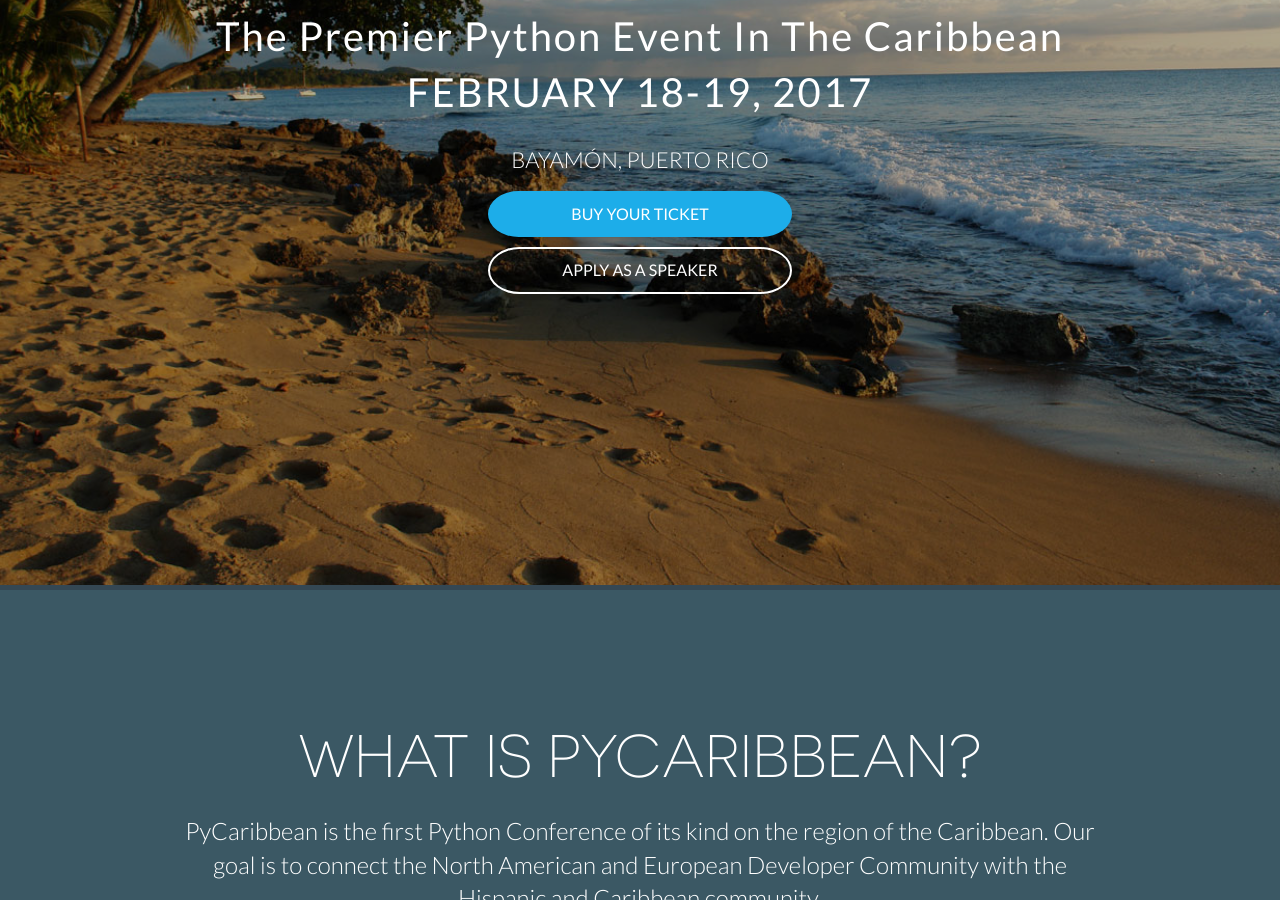
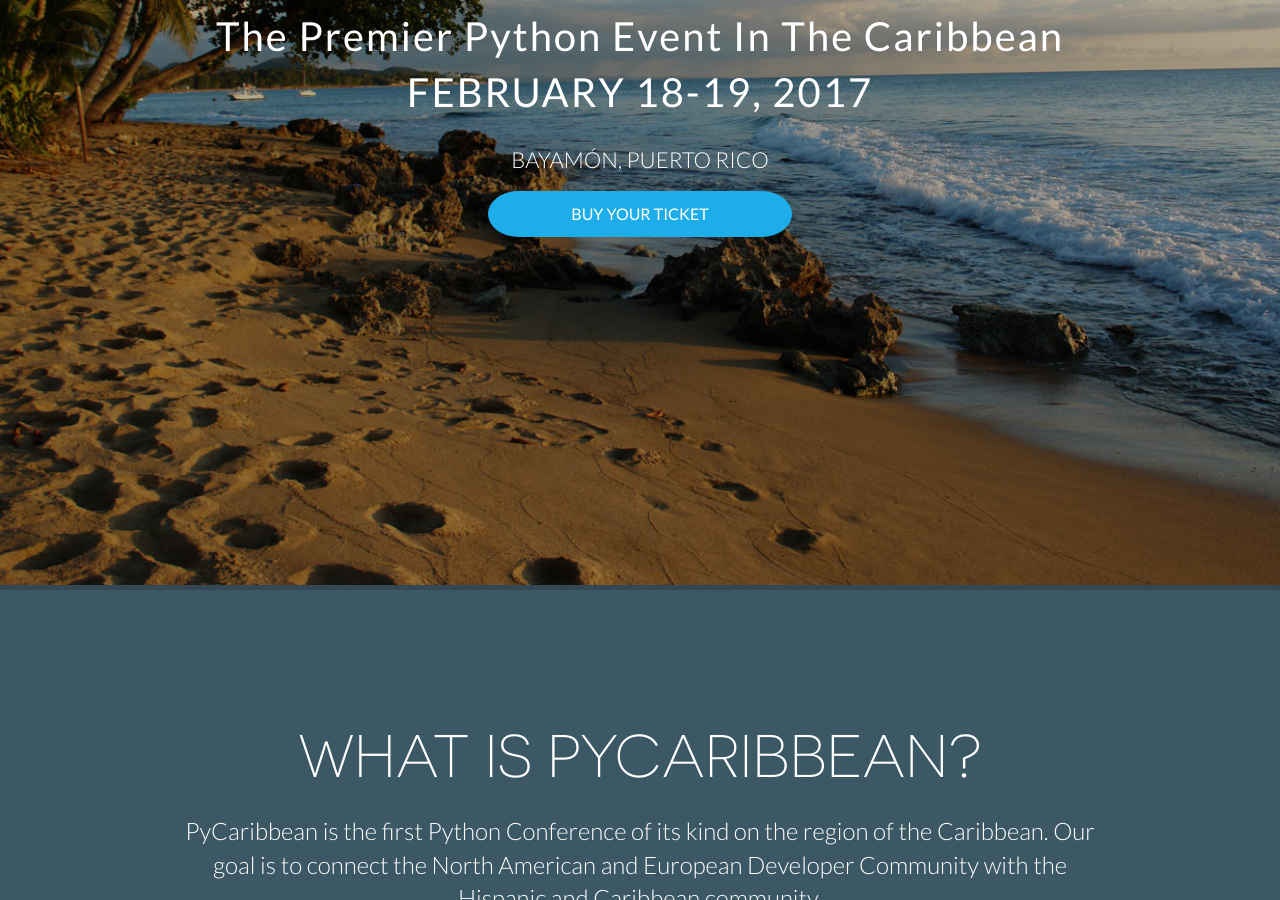
Before and after one commit to pycaribbean/pycaribbean.github.io, a Jekyll site: the page built from index.html, in a window 1280 px wide and 900 px high, scrolled down 365 px. Built offline with Jekyll 4.4.1, drawn with Linux system fonts in a browser that asks for light colours; nearby versions of some CDN libraries; library files that are not in the unit come from our copies.

Commit message:
Update index.html

```diff
--- a/index.html
+++ b/index.html
@@ -32,7 +32,7 @@
         <h2>February 18-19, 2017</h2>
         <h3>Bayamón, Puerto Rico</h3>
         <a href="http://pycaribbean2017.eventbrite.com/" class="btn-hero btn-ticket">Buy your ticket</a>
-        <a href="http://bit.ly/PyCaribbeanCallToPapers" class="btn-hero">Apply as a speaker</a>
+        <!--<a href="http://bit.ly/PyCaribbeanCallToPapers" class="btn-hero">Apply as a speaker</a>-->
       </div>
     </div>
   </div>
```
